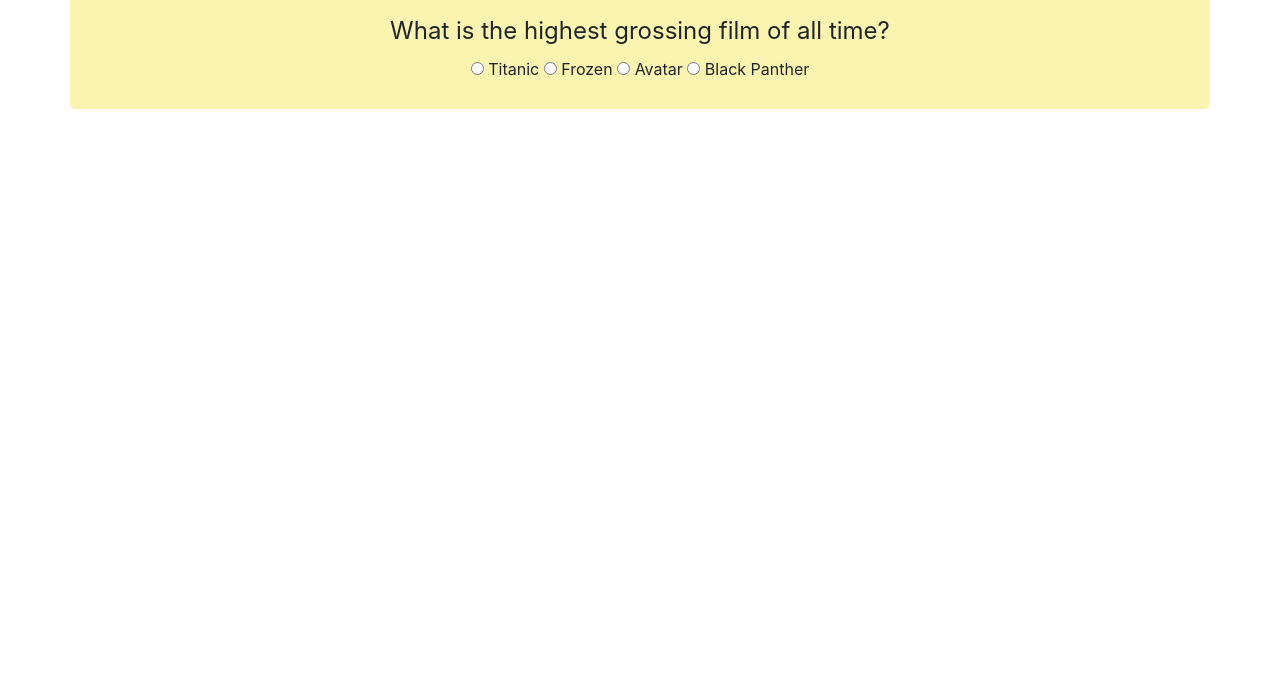
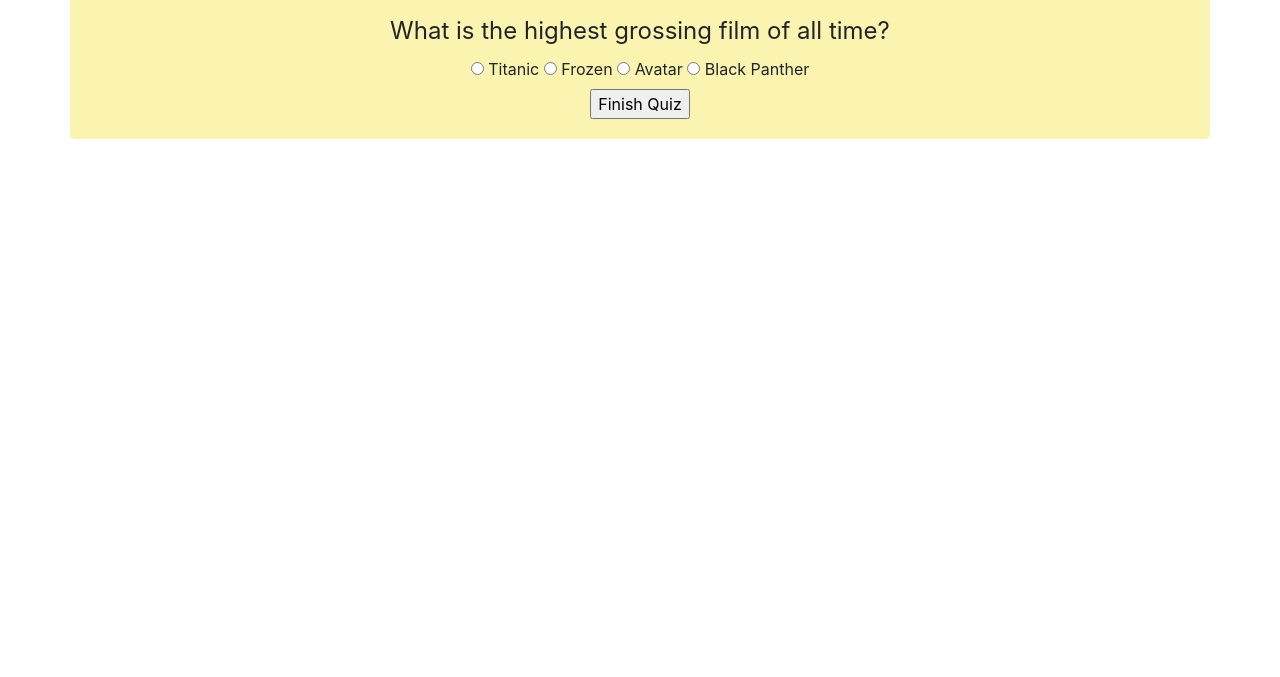
Before and after one commit to charmata/TriviaGame, a plain HTML site: page index.html in a window 1280 px wide. Shown: the part 123-800 px from the top of the page. Drawn offline with nearby package versions, Linux system fonts and the light colour scheme.

Commit message:
Add submit button

```diff
--- a/index.html
+++ b/index.html
@@ -37,6 +37,7 @@
               <input type="radio" id="black-panther" name="q-1" />
               <label for="black-panther">Black Panther</label>
             </fieldset>
+            <input type="submit" value="Finish Quiz" />
           </form>
         </div>
       </div>
```
